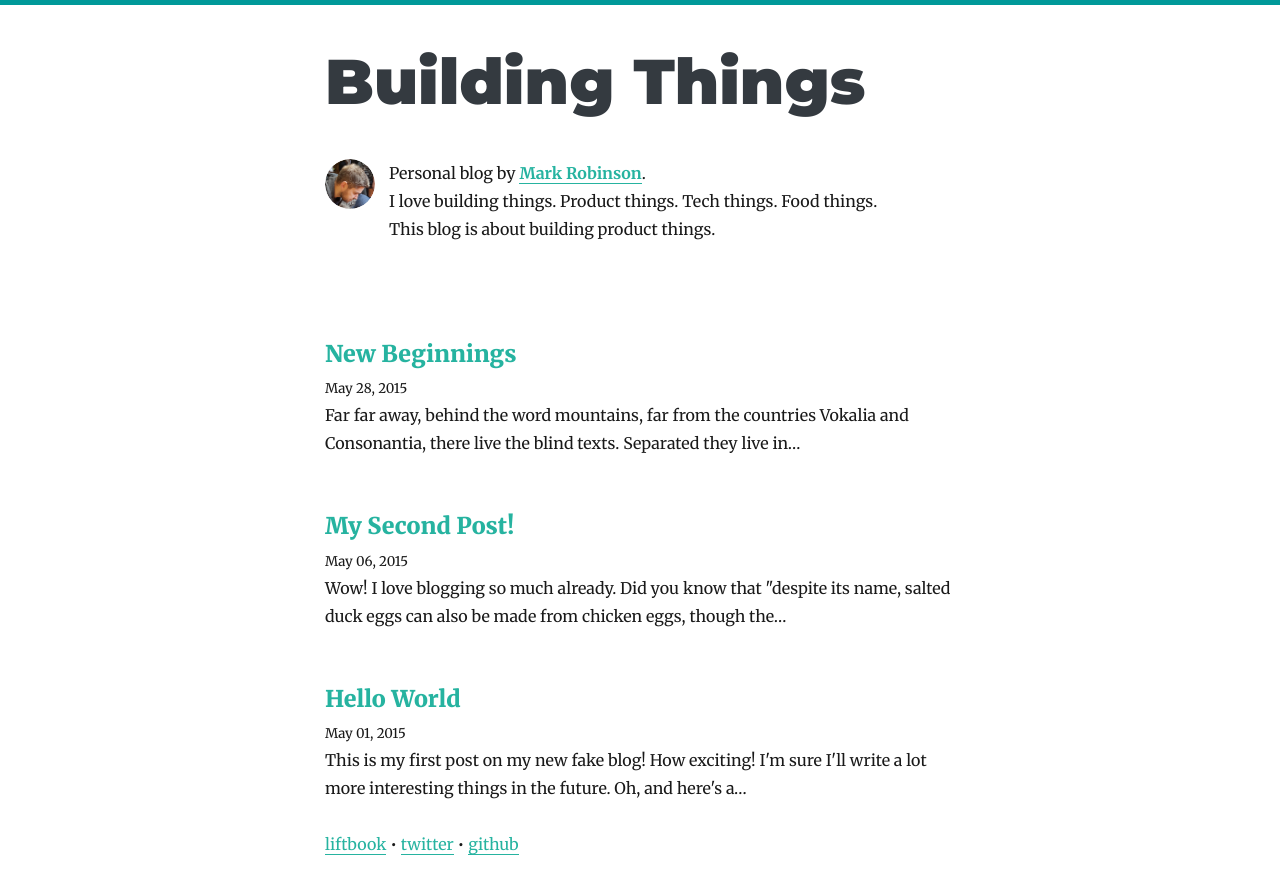
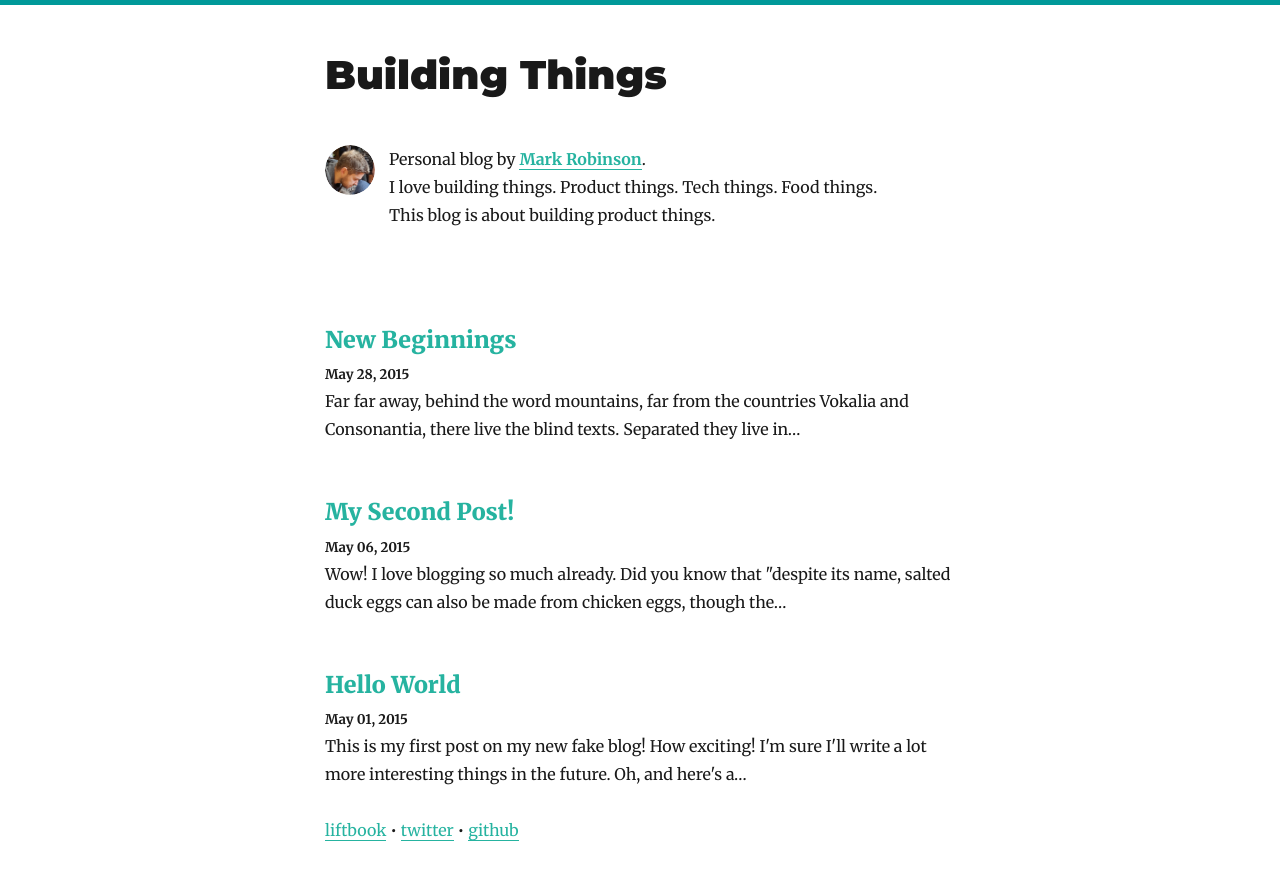
Before and after one commit to marktrobinson/marktrobinson.github.io, a Gatsby site: page / in a window 1280 px wide. Built offline with nearby package versions, Linux system fonts and the light colour scheme; Gatsby itself is replaced by a stand-in of ours; some packages are replaced by stand-ins of ours.

Commit message:
Styling updates

```diff
--- a/src/components/Layout.js
+++ b/src/components/Layout.js
@@ -13,10 +13,10 @@ class Layout extends React.Component {
       header = (
         <h1
           style={{
-            ...scale(1.5),
+            ...scale(1.0),
             marginBottom: rhythm(1.5),
             marginTop: 0,
-            color: `#343A40`,
+            color: `#191919`,
           }}
         >
           <Link
--- a/src/pages/index.js
+++ b/src/pages/index.js
@@ -38,7 +38,9 @@ class BlogIndex extends React.Component {
                   {title}
                 </Link>
               </h3>
-              <small>{node.frontmatter.date}</small>
+              <small style={{ fontWeight: `bold` }}>
+                {node.frontmatter.date}
+              </small>
               <p dangerouslySetInnerHTML={{ __html: node.excerpt }} />
             </div>
           )
--- a/src/templates/blog-post.js
+++ b/src/templates/blog-post.js
@@ -22,6 +22,7 @@ class BlogPostTemplate extends React.Component {
             display: `block`,
             marginBottom: rhythm(1),
             marginTop: rhythm(-1),
+            fontWeight: `bold`,
           }}
         >
           {post.frontmatter.date}
```
